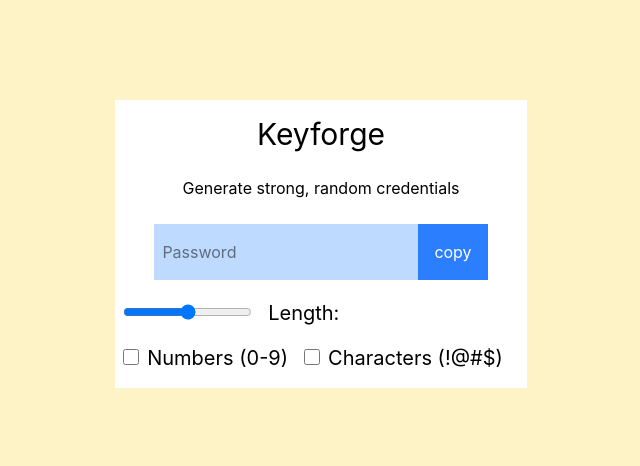
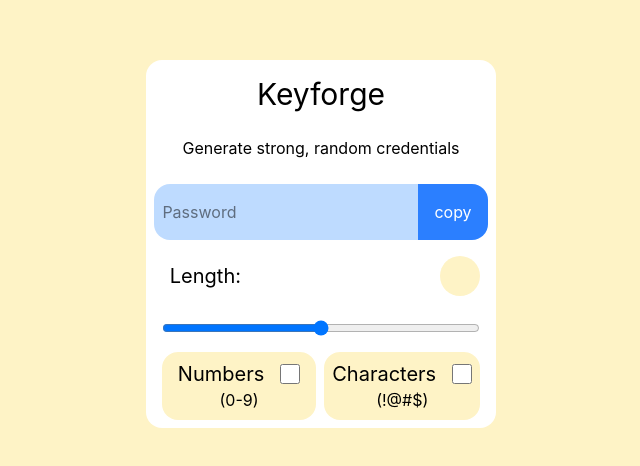
Before and after one commit to kavinanandr/keyforge-password-generator, a React (Vite) app: page / in a window 1280 px wide. Shown: the part 156-622 px from the top of the page, without its empty margins (319-959 px from the left). Built offline with nearby package versions, Linux system fonts and the light colour scheme.

Commit message:
style(ui): improve the overall visual appearance of the layout

```diff
--- a/index.html
+++ b/index.html
@@ -8,7 +8,7 @@
   </head>
   <body class="flex min-h-screen items-center justify-center bg-amber-100">
     <div
-      class="m-4 flex min-h-fit flex-col items-center justify-center bg-white p-2"
+      class="m-4 flex min-h-fit flex-col items-center justify-center rounded-2xl bg-white p-2"
       id="root"
     ></div>
     <script type="module" src="/src/main.jsx"></script>
--- a/src/App.jsx
+++ b/src/App.jsx
@@ -5,51 +5,66 @@ function App() {
       <p className="p-4">Generate strong, random credentials</p>
       <section id="display-password">
         <input
-          className="text-l my-2 bg-blue-200 px-2 py-4"
+          className="text-l my-2 rounded-l-2xl bg-blue-200 px-2 py-4"
           type="text"
           placeholder="Password"
           readOnly
         />
-        <button className="text-l bg-blue-500 p-4 text-white hover:cursor-pointer hover:brightness-120">
+        <button className="text-l rounded-r-2xl bg-blue-500 p-4 text-white hover:cursor-pointer hover:brightness-120">
           copy
         </button>
       </section>
 
       <section id="modify-password">
         <div>
+          <div className="flex items-center justify-between">
+            <label className="p-2 text-xl" htmlFor="">
+              Length:
+            </label>
+            <button className="my-2 size-10 rounded-full bg-amber-100 text-xl"></button>
+          </div>
           <input
-            className="my-4 hover:cursor-pointer"
+            className="my-4 w-full hover:cursor-pointer"
             type="range"
             min={8}
             max={20}
           />
-          <label className="px-4 py-2 text-xl" htmlFor="">
-            Length:
+        </div>
+        <div className="flex flex-wrap gap-2">
+          <button className="rounded-2xl bg-amber-100 p-2 hover:cursor-pointer">
+            <div className="flex items-center justify-between">
+              <label
+                className="pr-4 pl-2 text-xl hover:cursor-pointer"
+                htmlFor="numbers"
+              >
+                Numbers
               </label>
-        </div>
-        <div className="flex flex-wrap">
-          <div className="my-2">
               <input
-              className="size-4 hover:cursor-pointer"
+                className="mr-2 size-5 hover:cursor-pointer"
                 type="checkbox"
                 name="numbers"
                 id="numbers"
               />
-            <label className="pr-4 pl-2 text-xl" htmlFor="numbers">
-              Numbers (0-9)
+            </div>
+            <span>(0-9)</span>
+          </button>
+          <button className="rounded-2xl bg-amber-100 hover:cursor-pointer">
+            <div className="flex items-center justify-between">
+              <label
+                className="pr-4 pl-2 text-xl hover:cursor-pointer"
+                htmlFor="characters"
+              >
+                Characters
               </label>
-          </div>
-          <div className="my-2">
               <input
-              className="size-4 text-xl hover:cursor-pointer"
+                className="mr-2 size-5 hover:cursor-pointer"
                 type="checkbox"
                 name="characters"
                 id="characters"
               />
-            <label className="py-2 pr-4 pl-2 text-xl" htmlFor="characters">
-              Characters (!@#$)
-            </label>
             </div>
+            <span>(!@#$)</span>
+          </button>
         </div>
       </section>
     </>
```
Lines whose indentation alone changed are shown as unchanged.
